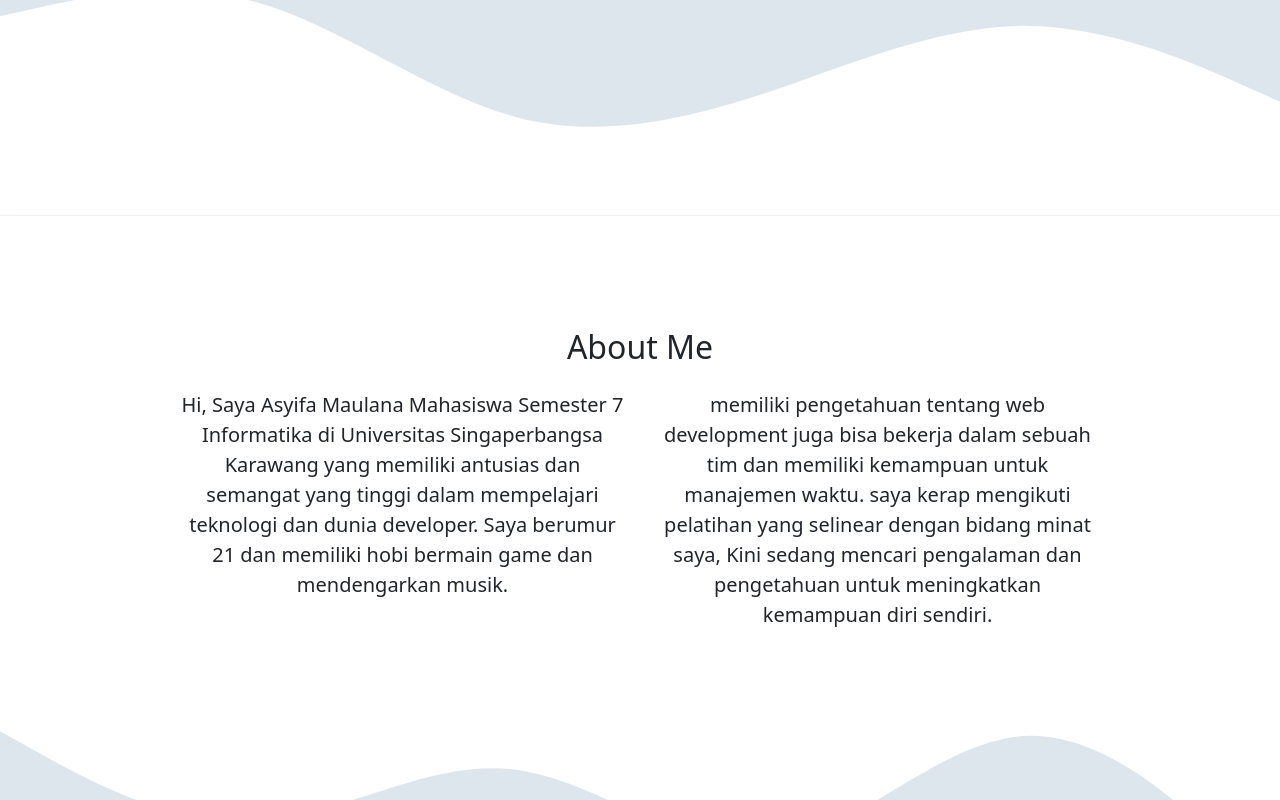
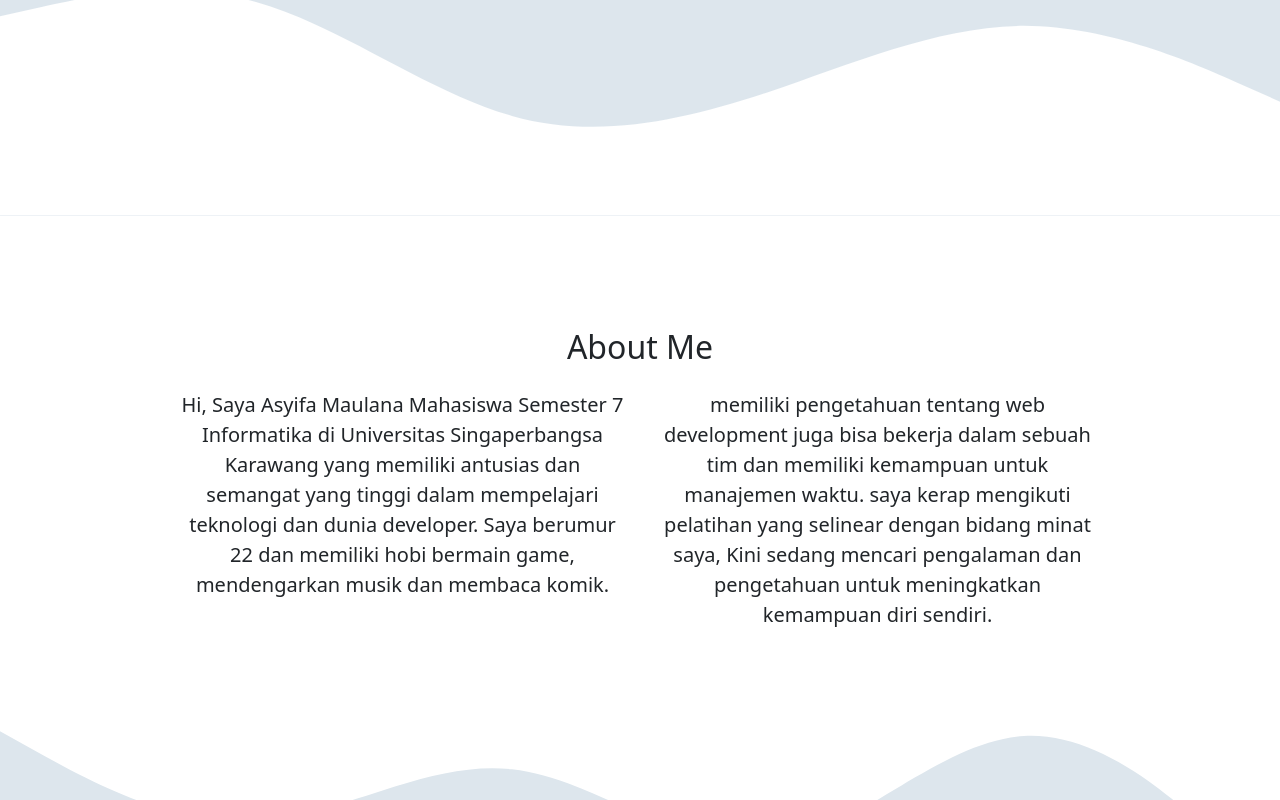
Before and after one commit to yourLogic01/portofolio, a plain HTML site: page index.html in a window 1280 px wide. Shown: the part 486-1286 px from the top of the page. Drawn offline with nearby package versions, Linux system fonts and the light colour scheme.

Commit message:
adjust information

```diff
--- a/index.html
+++ b/index.html
@@ -68,8 +68,8 @@
         <div class="row justify-content-center fs-5 text-center">
           <div class="col-md-5">
             <p>
-              Hi, Saya Asyifa Maulana Mahasiswa Semester 7 Informatika di Universitas Singaperbangsa Karawang yang memiliki antusias dan semangat yang tinggi dalam mempelajari teknologi dan dunia developer. Saya berumur 21 dan memiliki hobi
-              bermain game dan mendengarkan musik.
+              Hi, Saya Asyifa Maulana Mahasiswa Semester 7 Informatika di Universitas Singaperbangsa Karawang yang memiliki antusias dan semangat yang tinggi dalam mempelajari teknologi dan dunia developer. Saya berumur 22 dan memiliki hobi
+              bermain game, mendengarkan musik dan membaca komik.
             </p>
           </div>
           <div class="col-md-5">
```
